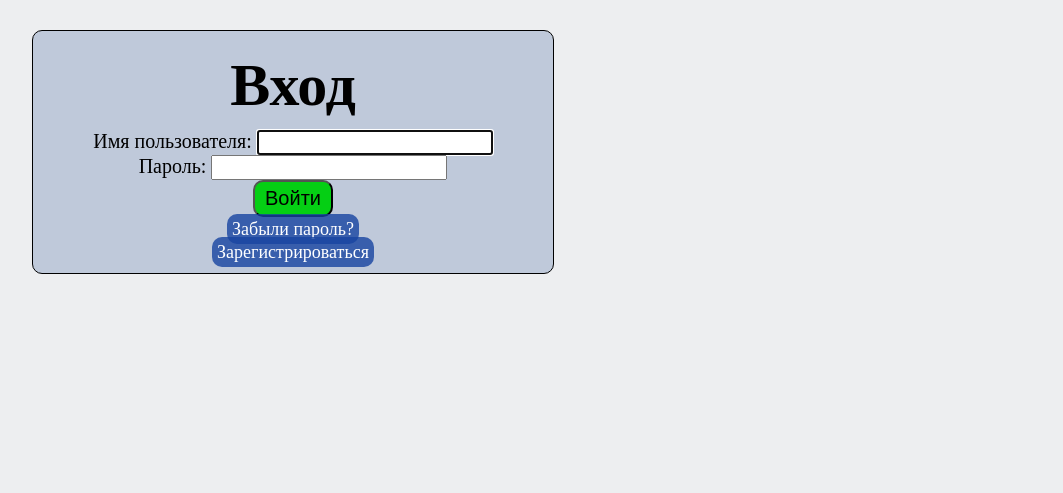
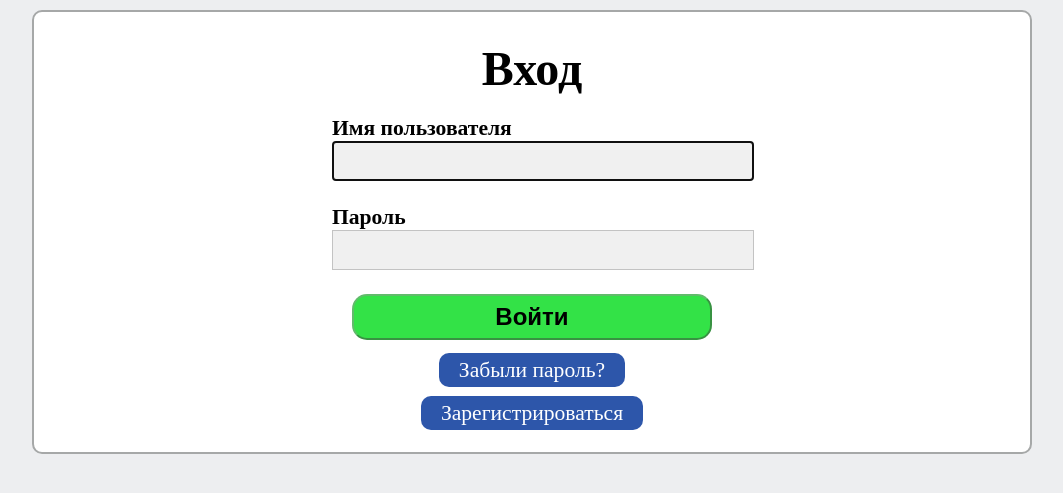
Before and after one commit to AndreyLeshko/EnglishLand, a Django app: page /accounts/login/ in a window 1280 px wide. Shown: the part 79-572 px from the top of the page, without its empty margins (108-1171 px from the left). Run offline with Django 4.2, Linux system fonts and the light colour scheme.

Commit message:
REFACTOR: refactor login page

```diff
--- a/account/static/account/css/login.css
+++ b/account/static/account/css/login.css
@@ -1,48 +1,67 @@
-p {
-    font-size: 20px;
+/* ----------------------------------- FORM -------------------------------------- */
+
+.login-form {
+    width: 90%;
+    max-width: 400px;
+    margin: 0 auto;
 }
 
-input {
-    font-size: 18px;
+.field {
+    margin-bottom: 3vh;
 }
 
-.standart-container {
-    display: block;
-    background-color: #bfc9da;
-    padding: 10px; 5px;
-    border: 1px solid black;
-    border-radius: 10px;
-    margin: 30px 0px;
-    text-align: center;
-    width: 500px;
-    align-self: center;
+.field-label {
+    font-size: 90%;
+    font-weight: bold;
+    text-align: start;
 }
 
+.field-input input {
+    font-size: 100%;
+    width: 100%;
+    background-color: rgb(240, 240, 240);
+    border: 1px solid #9292927c;
+    padding: 5px 10px;
+}
+
+/* ----------------------------------- BUTTONS -------------------------------------- */
+
 .link {
-    font-size: 18px;
+    font-size: 90%;
     font-weight: normal;
     border-radius: 10px;
-    background-color: rgba(23, 68, 161, 0.8);
-    padding: 5px;
+    border-color: #9292927c;
+    background-color: rgba(23, 68, 161, 0.9);
+    padding: 5px 20px;
     text-decoration: none;
     color: white;
+    margin-bottom: 2vh;
 }
 
 .link:hover {
-    text-decoration: underline;
     background-color: rgba(23, 68, 161, 1);
-
 }
 
 .login-button {
-    background-color: #82B93C;
-    background-color: rgba(5, 207, 20, 1);
-    font-size: 20px;
-    border-radius: 10px;
-    padding: 5px 10px;
+    background-color: rgba(0, 219, 26, 0.8);
+    width: 90%;
+    font-size: 100%;
+    font-weight: bold;
+    border-color: #9292927c;
+    border-radius: 15px;
+    padding: 7px 50px;
+    margin-bottom: 2vh;
 }
 
 .login-button:hover {
+    background-color: rgba(0, 219, 26, 1)
+}
+
+.button {
+    margin-bottom: 2vh;
+}
+
+.button:hover {
+    cursor: pointer;
     text-decoration: underline;
-    cursor: pointer;
 }
--- a/account/templates/account/register.html
+++ b/account/templates/account/register.html
@@ -19,9 +19,11 @@
 
                 {% for field in user_form %}
                     <div class="field">
+
                         <div class="field-label">
                             {{ field.label }}
                         </div>
+
                         {% if field.errors %}
                             <div class="errors">
                                 {% for error in field.errors %}
@@ -29,9 +31,11 @@
                                 {% endfor %}
                             </div>
                         {% endif %}
+
                         <div class="field-input">
                             {{ field }}
                         </div>
+
                     </div>
                 {% endfor %}
 
--- a/account/templates/registration/login.html
+++ b/account/templates/registration/login.html
@@ -12,19 +12,33 @@
 {% endblock css_links %}
 
 {% block page_content %}
-    <div class="standart-container">
+    <div class="container">
+
         <h1>Вход</h1>
         {% if form.errors %}
-            <p>Введен неверный логин или пароль. Попробуйте снова</p>
+            <div class="errors">Введен неверный логин или пароль. Попробуйте снова</div>
         {% endif %}
+
         <div class="login-form">
             <form action=".", method="post">
-                {{ form.as_p }}
+
+                {% for field in form %}
+                    <div class="field">
+                        <div class="field-label">
+                            {{ field.label }}
+                        </div>
+                        <div class="field-input">
+                            {{ field }}
+                        </div>
+                    </div>
+                {% endfor %}
+
                 {% csrf_token %}
                 <input type="hidden" name="next" value="{{ next }}">
-                <p><input class="login-button" type="submit" value="Войти"></p>
-                <p><a class="link" href="{% url 'account:password_reset' %}">Забыли пароль?</a></p>
-                <p><a class="link" href="{% url 'account:register' %}">Зарегистрироваться</a></p>
+                <p><input class="login-button button" type="submit" value="Войти"></p>
+
+                <div class="button"><a class="link" href="{% url 'account:password_reset' %}">Забыли пароль?</a></div>
+                <div class="button"><a class="link" href="{% url 'account:register' %}">Зарегистрироваться</a></div>
             </form>
         </div>
     </div>
```
Also changed, not shown: account/static/account/css/register.css (+5 -2 lines).
